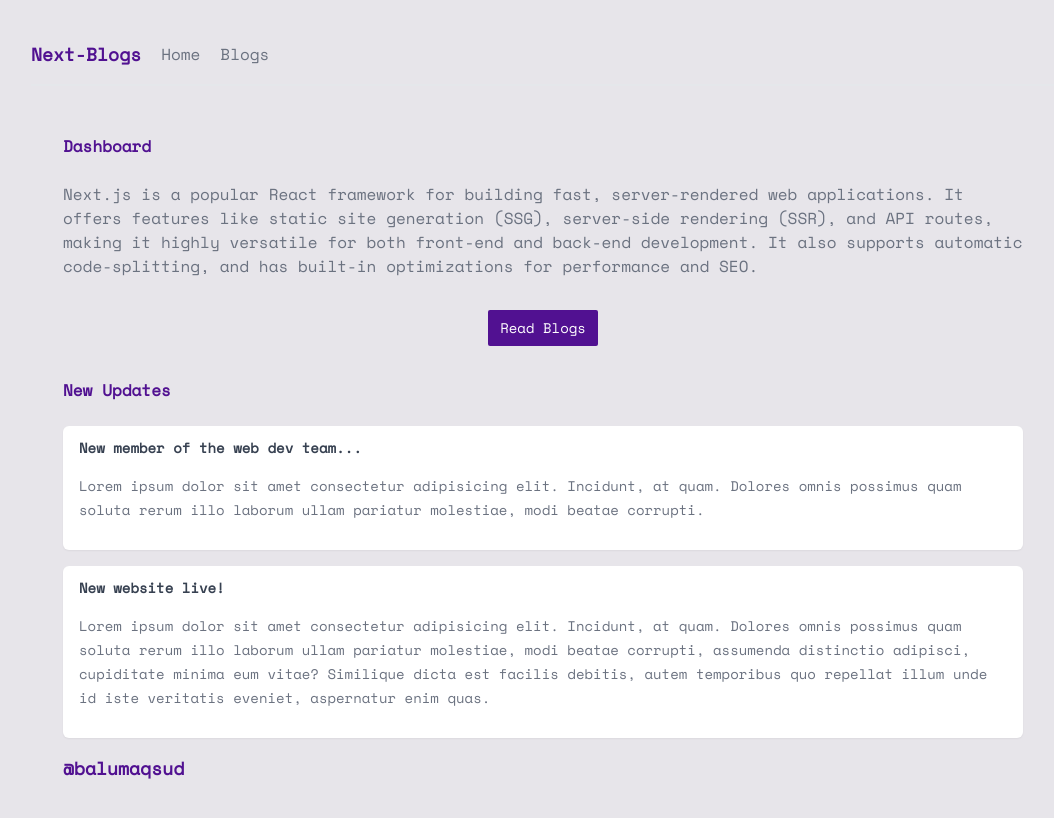
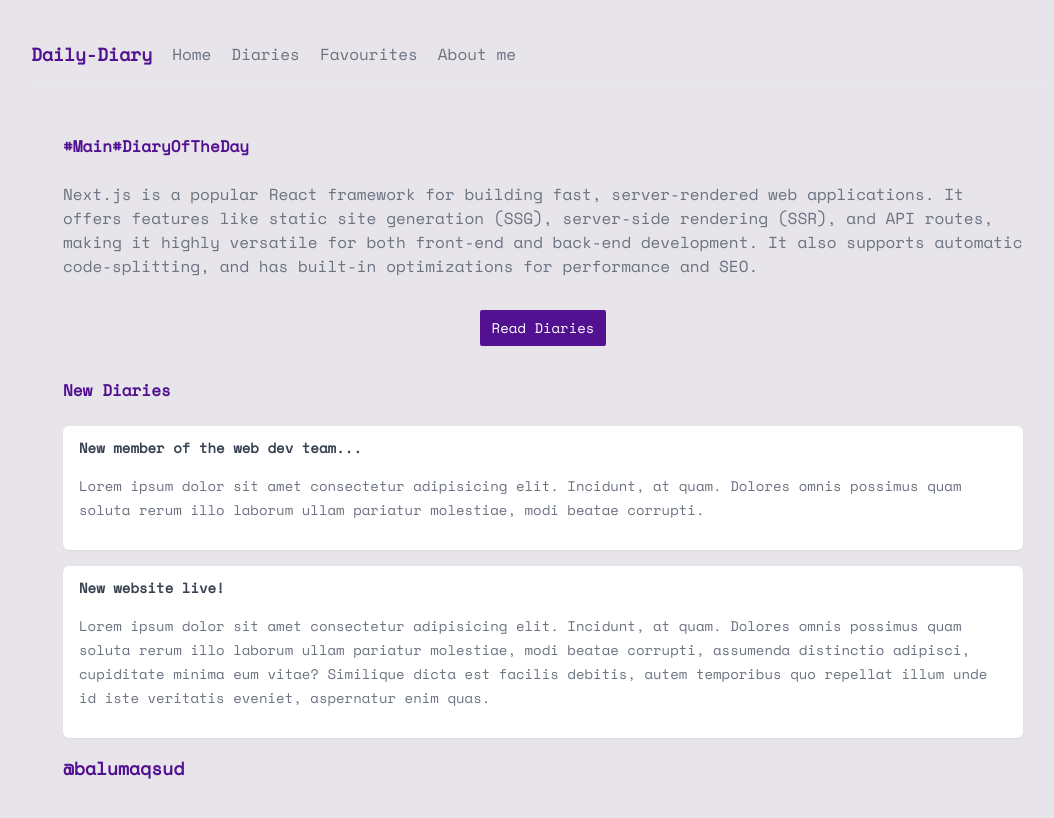
Before and after one commit to balumaqsud/daily-diary, a Next.js app: page / in a window 1280 px wide. Shown: the top 818 px of the page, without its empty margins (97-1151 px from the left). Built offline with nearby package versions, Linux system fonts and the light colour scheme.

Commit message:
changing the name ot project

```diff
--- /dev/null
+++ b/app/about/page.jsx
@@ -0,0 +1,11 @@
+import React from "react";
+
+const About = () => {
+  return (
+    <div>
+      <h1>about</h1>
+    </div>
+  );
+};
+
+export default About;
--- a/app/components/Navbar.jsx
+++ b/app/components/Navbar.jsx
@@ -5,10 +5,12 @@
   return (
     <nav>
       <Link href={"/"}>
-        <h1>Next-Blogs</h1>
+        <h1>Daily-Diary</h1>
       </Link>
       <Link href={"/"}>Home</Link>
-      <Link href={"/blogs"}>Blogs</Link>
+      <Link href={"/diaries"}>Diaries</Link>
+      <Link href={"/Favourites"}>Favourites</Link>
+      <Link href={"/about"}>About me </Link>
     </nav>
   );
 };
--- a/app/blogs/page.jsx
+++ b/app/diaries/page.jsx
@@ -1,11 +1,11 @@
 import React from "react";
 
-const Blogs = () => {
+const Diary = () => {
   return (
     <main>
-      <h3>Blogs</h3>
+      <h3>Diaries ...</h3>
     </main>
   );
 };
 
-export default Blogs;
+export default Diary;
--- a/app/layout.jsx
+++ b/app/layout.jsx
@@ -7,8 +7,8 @@
 const space_Mono = Space_Mono({ subsets: ["latin"], weight: "400" });
 
 export const metadata = {
-  title: "next-blogs",
-  description: "generated by balu",
+  title: "daily-diary",
+  description: "my daily memories, meaningful monments",
 };
 
 export default function RootLayout({ children }) {
--- a/app/page.jsx
+++ b/app/page.jsx
@@ -2,7 +2,7 @@
 export default function Home() {
   return (
     <main>
-      <h2>Dashboard</h2>
+      <h2>#Main#DiaryOfTheDay</h2>
       <p>
         Next.js is a popular React framework for building fast, server-rendered
         web applications. It offers features like static site generation (SSG),
@@ -13,11 +13,11 @@
 
       <div className="flex justify-center my-8">
         <Link href="/blogs">
-          <button className="btn-primary">Read Blogs</button>
+          <button className="btn-primary">Read Diaries</button>
         </Link>
       </div>
 
-      <h2>New Updates</h2>
+      <h2>New Diaries</h2>
 
       <div className="card">
         <h3>New member of the web dev team...</h3>
```
